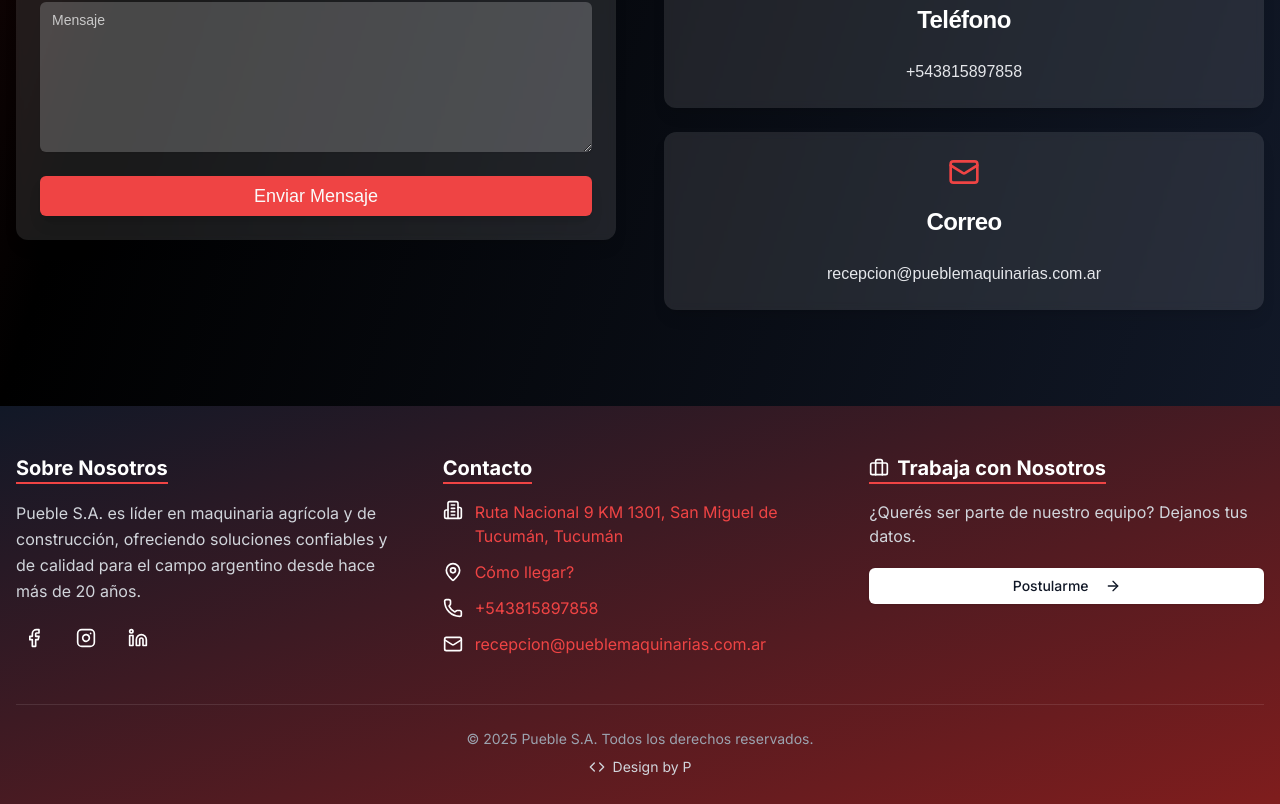
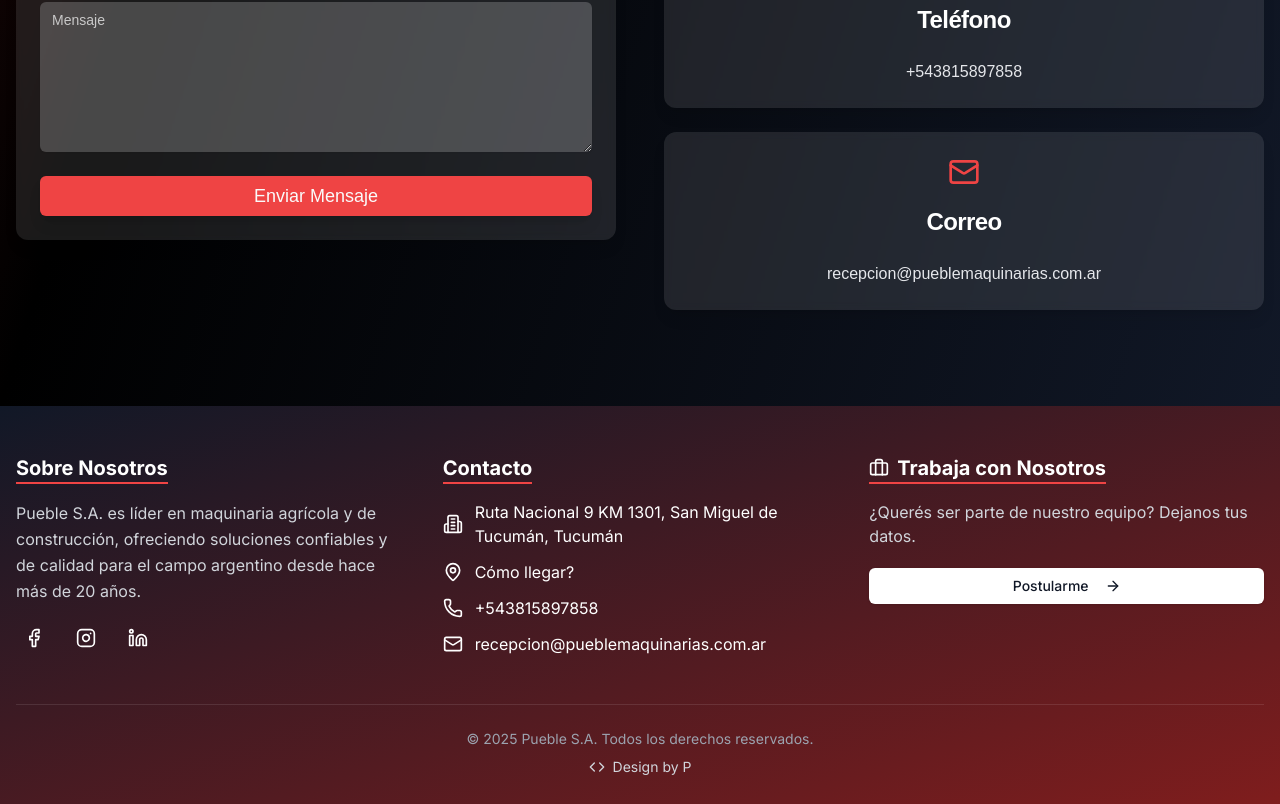
Before and after one commit to Pietro923/Landing-Page-Pueble, a Next.js app: page / in a window 1280 px wide. Shown: the part 3670-4474 px from the top of the page. Built offline with nearby package versions, Linux system fonts and the light colour scheme.

Commit message:
nuevo color en el footer

```diff
--- a/src/components/layout/Footer.tsx
+++ b/src/components/layout/Footer.tsx
@@ -56,8 +56,8 @@ export default function Footer() {
             <h3 className="text-xl font-bold w-fit border-b-2 border-red-500">Contacto</h3>
             <ul className="space-y-3">
               <li className="flex gap-3 text-gray-300">
+                <a href="https://www.google.com/maps/place/PUEBLE+S.A./@-26.7684015,-65.2193973,17z/data=!3m1!4b1!4m6!3m5!1s0x94225e94c0835bbf:0x8568c458ceb402c1!8m2!3d-26.7684063!4d-65.2168224!16s%2Fg%2F11bzrcb9mm?entry=ttu&g_ep=EgoyMDI1MDQwOS4wIKXMDSoJLDEwMjExNDUzSAFQAw%3D%3D" className="text-white hover:underline flex gap-3 items-center" target="_blank" rel="noopener noreferrer">
                 <Building2 className="w-5 h-5 flex-shrink-0 text-white" />
-                <a href="https://www.google.com/maps/place/PUEBLE+S.A./@-26.7684015,-65.2193973,17z/data=!3m1!4b1!4m6!3m5!1s0x94225e94c0835bbf:0x8568c458ceb402c1!8m2!3d-26.7684063!4d-65.2168224!16s%2Fg%2F11bzrcb9mm?entry=ttu&g_ep=EgoyMDI1MDQwOS4wIKXMDSoJLDEwMjExNDUzSAFQAw%3D%3D" className="text-red-500 hover:underline" target="_blank" rel="noopener noreferrer">
                 <span>Ruta Nacional 9 KM 1301, San Miguel de Tucumán, Tucumán</span>
                 </a>
               </li>
@@ -66,20 +66,20 @@ export default function Footer() {
                   href="https://www.google.com/maps/place/PUEBLE+S.A./@-26.7684015,-65.2193973,17z/data=!3m1!4b1!4m6!3m5!1s0x94225e94c0835bbf:0x8568c458ceb402c1!8m2!3d-26.7684063!4d-65.2168224!16s%2Fg%2F11bzrcb9mm?entry=ttu&g_ep=EgoyMDI1MDQwOS4wIKXMDSoJLDEwMjExNDUzSAFQAw%3D%3D"
                   target="_blank"
                   rel="noopener noreferrer"
-                  className="text-red-500 hover:underline flex gap-3 items-center"
+                  className="text-white hover:underline flex gap-3 items-center"
                 >
                 <MapPin className="w-5 h-5  text-white" />
                   Cómo llegar?
                 </a>
               </li>
               <li className="flex gap-3 text-gray-300">
-                <a href="tel:+543815897858"  className="text-red-500 hover:underline flex gap-3 items-center">
+                <a href="tel:+543815897858"  className="text-white hover:underline flex gap-3 items-center">
                   <Phone className="w-5 h-5 text-white" />
                   +543815897858
                   </a>
               </li>
               <li className="flex gap-3 text-gray-300">
-                <a href="mailto:recepcion@pueblemaquinarias.com.ar" className="text-red-500 hover:underline flex gap-3 items-center">
+                <a href="mailto:recepcion@pueblemaquinarias.com.ar" className="text-white hover:underline flex gap-3 items-center">
                   <Mail className="w-5 h-5 text-white" />
                   recepcion@pueblemaquinarias.com.ar
                 </a>
```
